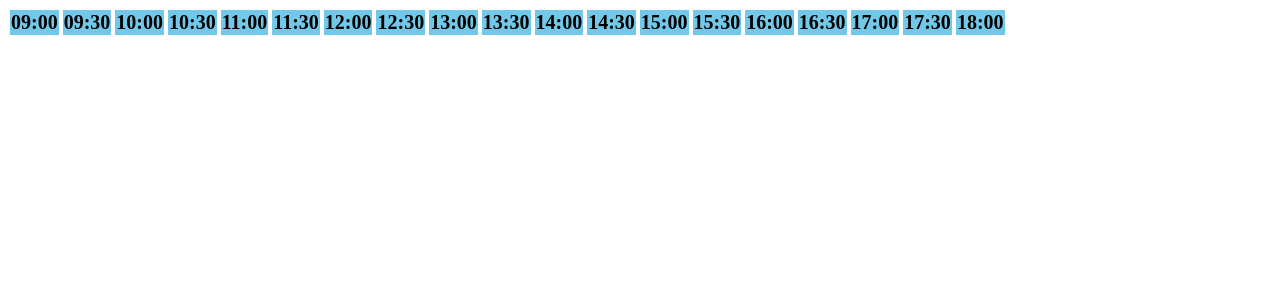
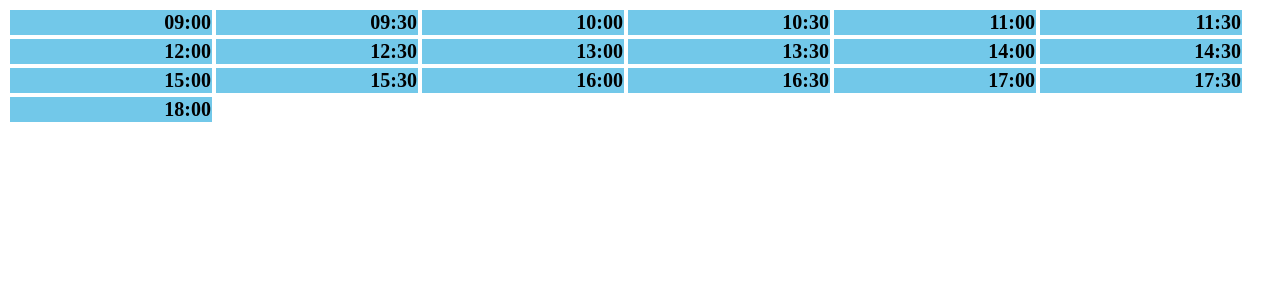
Before and after one commit to sandervspl/barbershop-jeroen-website-CLE2, a PHP site: page /blok2sprint1/Afspraken.php in a window 1280 px wide. Shown: the top 300 px of the page. Run offline with PHP 8.4, Linux system fonts and the light colour scheme; data that the repository does not hold is empty.

Commit message:
28
- More work on appointments page

```diff
--- a/Afspraken.php
+++ b/Afspraken.php
@@ -39,59 +39,42 @@ for ($minute = 0; $minute <= 18; $minute++) {
     }
 
     if ($hour < 10) {
-        $u = "0".$hour;
+        $u = "0" . $hour;
     } else {
         $u = $hour;
     }
 
-    $time = $u.":".$m;
+    $time = $u . ":" . $m;
     $db = mysqli_connect('localhost', 'root', '', 'website');
     $sql = sprintf("SELECT * FROM afspraken WHERE datum='%s' AND tijd='%s'",
         mysqli_real_escape_string($db, $date),
         mysqli_real_escape_string($db, $time));
     $result = mysqli_query($db, $sql);
 
-    echo "<table class='appointments-table'>";
-    echo "<td class='appointments-time' colspan='2'>", $time, "</td></tr>";
+    if ($minute % 6 == 0) {
+        $b = "appointments-table-clear";
+    } else {
+        $b = "appointments-table";
+    }
+
+    echo "<table class=$b>";
+    echo "<td class='appointments-time' colspan='2'> $time </td>";
 
     if (mysqli_num_rows($result) > 0) {
         foreach ($result as $row) {
-            echo "<tr><th>Naam</th>";
+            echo "<tr><th class='appointments-key'>Naam</th>";
             echo "<td>", $row['voornaam'], " ", $row['achternaam'], "</td><tr>";
-            echo "<tr><th>Baard</th>";
+            echo "<tr><th class='appointments-key'>Baard</th>";
             echo "<td>", $row['baard'], "</td></tr>";
-            echo "<tr><th>Kapper</th>";
+            echo "<tr><th class='appointments-key'>Kapper</th>";
             echo "<td>", $row['kapper'], "</td></tr>";
-
-//            $appointments[] = array(
-//                'voornaam' => $row['voornaam'],
-//                'achternaam' => $row['achternaam'],
-//                'datum' => $row['datum'],
-//                'tijd' => $row['tijd'],
-//                'baard' => $row['baard'],
-//                'kapper' => $row['kapper']
-//            );
         }
     }
 
+    mysqli_close($db);
+
     echo "</table>";
-
-    mysqli_close($db);
 }
-
-//foreach ($appointments as $row) {
-//    echo "<table class='appointments-table'>";
-////    echo "<tr><th>Tijd</th>";
-//    echo "<td class='appointments-time' colspan='2'>", $row['tijd'], "</td></tr>";
-//    echo "<tr><th>Naam</th>";
-//    echo "<td>", $row['voornaam'], " ", $row['achternaam'], "</td><tr>";
-//    echo "<tr><th>Baard</th>";
-//    echo "<td>", $row['baard'], "</td></tr>";
-//    echo "<tr><th>Kapper</th>";
-//    echo "<td>", $row['kapper'], "</td></tr>";
-//    echo "</table>";
-//}
 ?>
-
 </body>
 </html>
--- a/style/style.css
+++ b/style/style.css
@@ -24,7 +24,6 @@ textarea:focus, input:focus {
 
 table {
     border: 0px;
-
     /* don't allow browser text-selection */
     /*-webkit-touch-callout: none;*/
     /*-webkit-user-select: none;*/
@@ -44,8 +43,13 @@ td {
     margin-right: 15px;
 }
 
-.appointments-table {
+.appointments-table,
+.appointments-table-clear {
     float: left;
+}
+
+.appointments-table-clear {
+    clear: left;
 }
 
     .appointments-table > td {
@@ -57,6 +61,11 @@ td {
     font-size: 20px;
     font-weight: bold;
     background-color: #72c8e9;
+    width: 200px;
+}
+
+.appointments-key {
+    text-align: left;
 }
 
 .calendarday {
```
